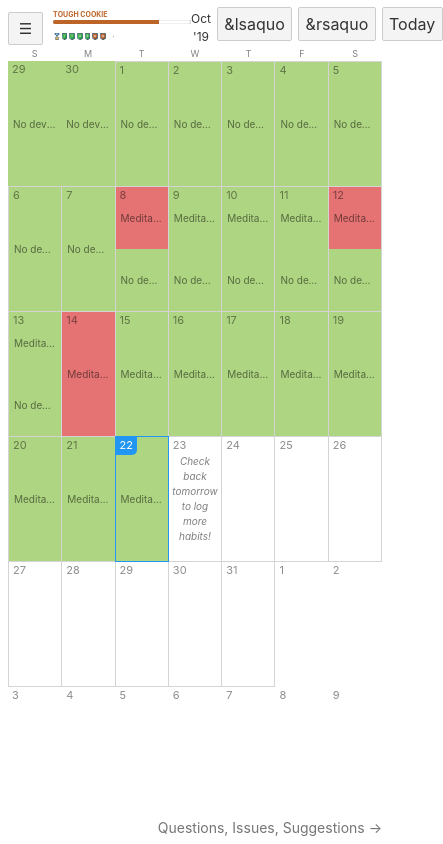
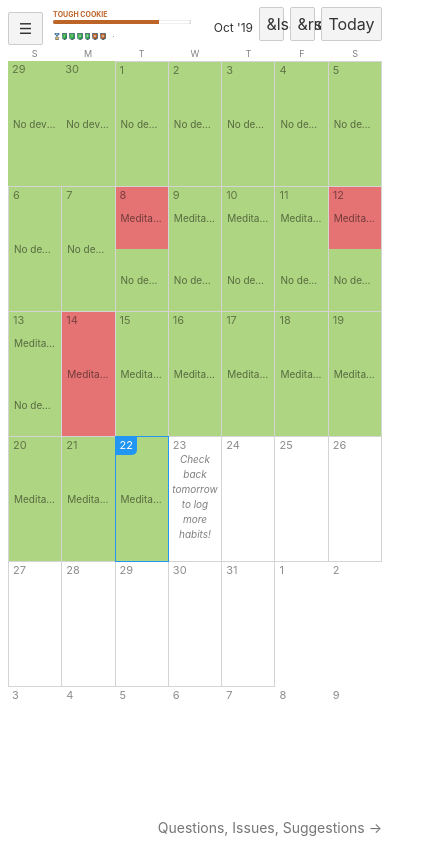
Before and after one commit to pooriajr/hh-svelte, a Svelte app: page / in a window 390 px wide. Shown: the whole page, 443 px wide, since content can reach past the window. Built offline with nearby package versions, Linux system fonts and the light colour scheme.

Commit message:
more mobile tweaks

```diff
--- a/src/App.svelte
+++ b/src/App.svelte
@@ -442,6 +442,10 @@
     margin-left: 6px;
   }
 
+  .header-right .arrow {
+    width: 25px;
+  }
+
   .desktop {
     display: none;
   }
@@ -774,6 +778,7 @@
   }
   .cell.tomorrow p {
     margin: auto;
+    margin-top: 15px;
     font-size: 10px;
     color: rgb(0, 0, 0, 0.5);
     font-style: italic;
```
